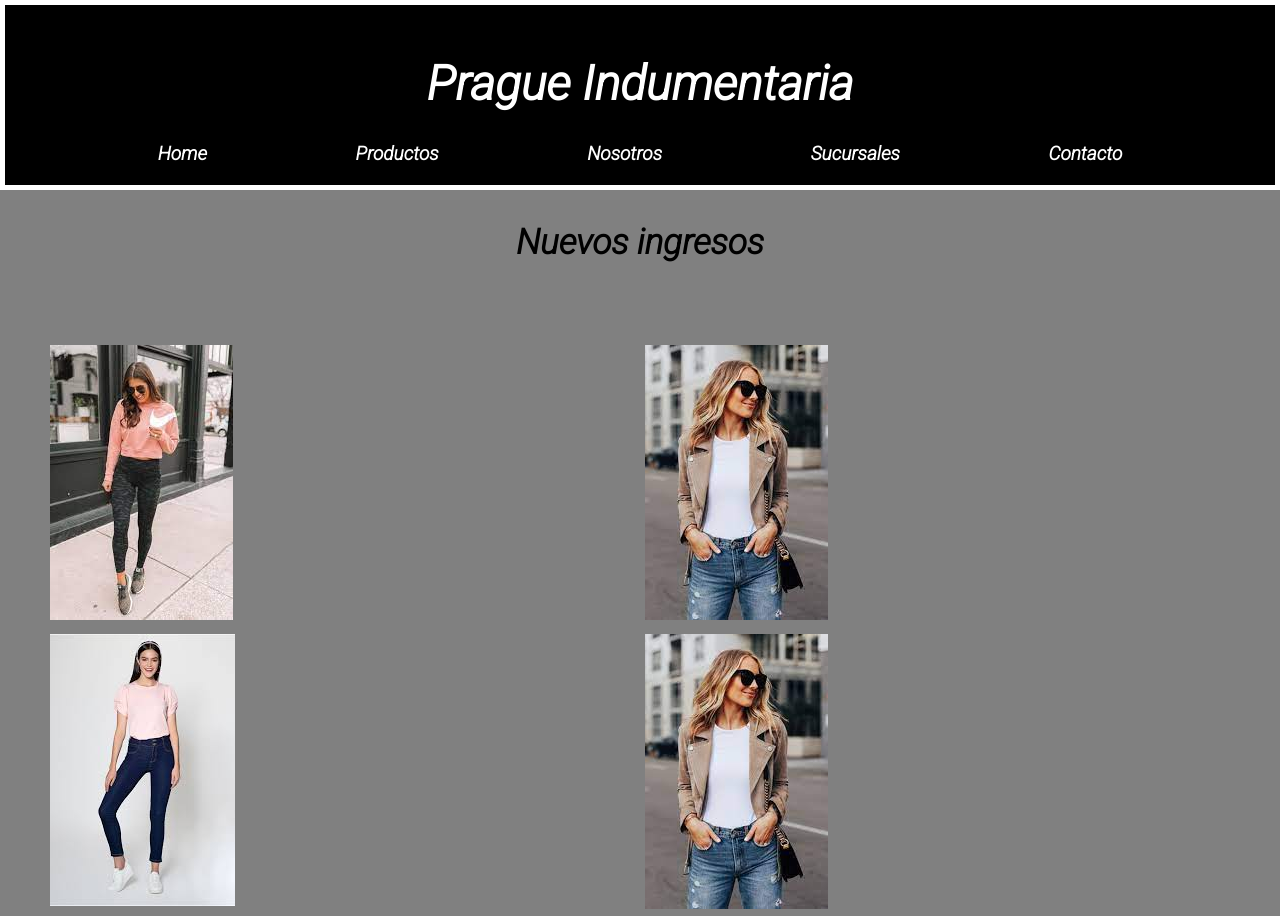
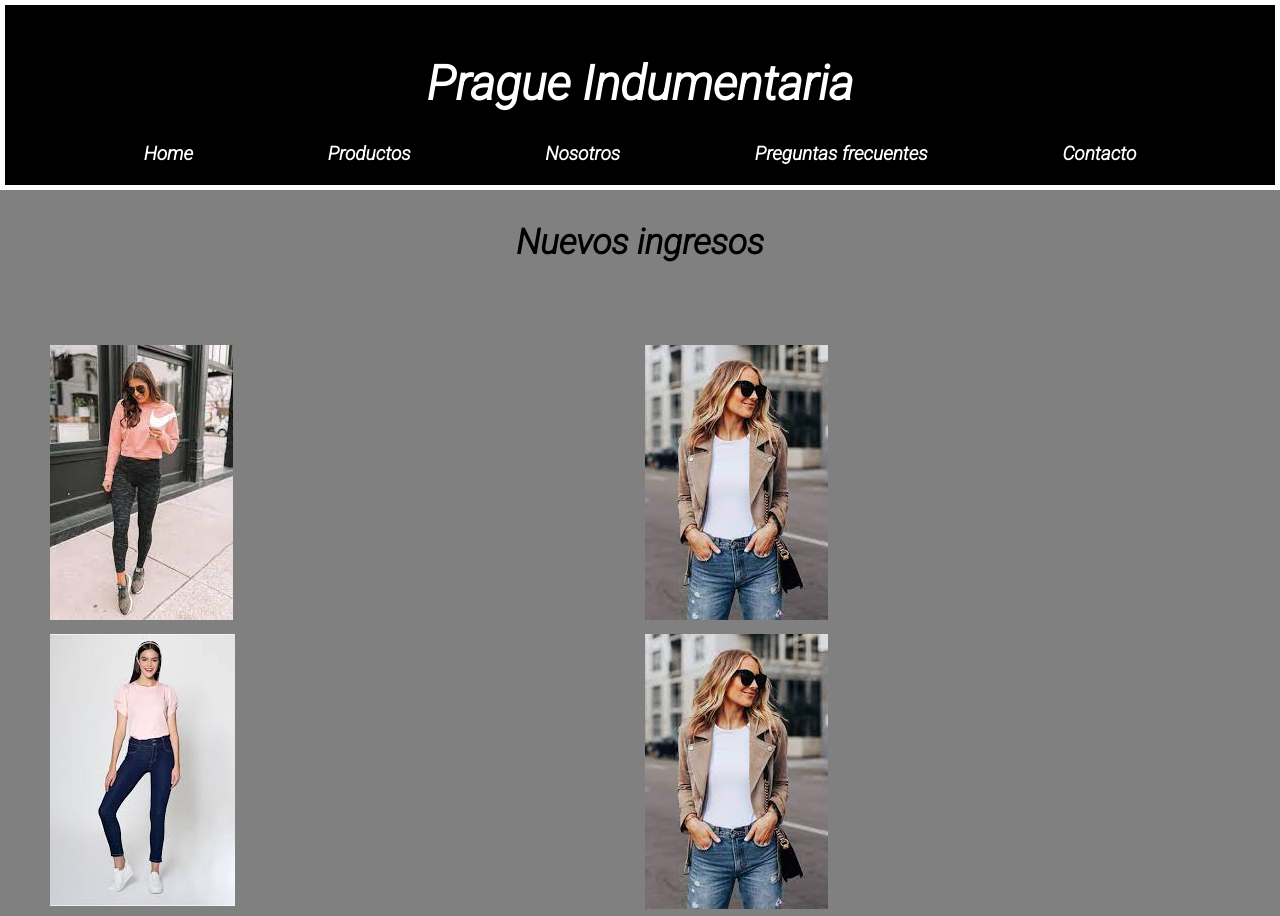
Before and after one commit to EmiQuitllet1996/pruebaGib, a plain HTML site: page index.html in a window 1280 px wide. Shown: the top 916 px of the page. Drawn offline with nearby package versions, Linux system fonts and the light colour scheme.

Commit message:
nuevos cambios realizados

```diff
--- a/index.html
+++ b/index.html
@@ -34,7 +34,7 @@
                     <a href="pages/nosotros.html">Nosotros</a>
                 </li>
                 <li>
-                    <a href="pages/sucursales.html">Sucursales</a>
+                    <a href="pages/sucursales.html">Preguntas frecuentes</a>
                 </li>
                 <li>
                     <a href="pages/contacto.html">Contacto</a>
```
Also changed, not shown: pages/Preguntas.html (renamed from pages/sucursales.html).
